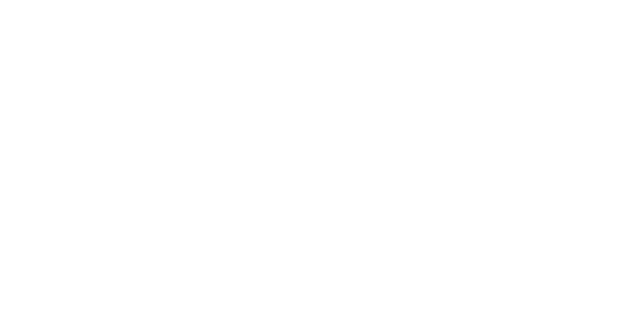
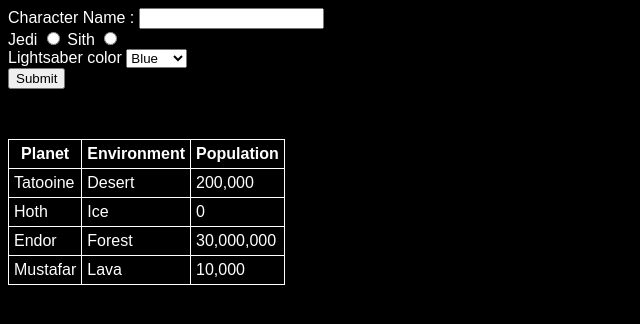
Before and after one commit to munkhbold88d/w2-assesment-2, a website: page src/index.html in a window 1280 px wide. Shown: the whole page, without its empty margins (0-640 px from the left). Drawn offline with Linux system fonts and the light colour scheme.

Commit message:
wb-assesment-2-half

```diff
--- a/src/index.html
+++ b/src/index.html
@@ -7,5 +7,82 @@
     <link rel="stylesheet" href="styles.css" />
   </head>
 
-  <body></body>
+  <body>
+    <header>
+
+      <label for="characterName">Character Name :</label>
+      <input type="text" name = "Warrior">
+      <div></div>
+
+      <span>Jedi</span>
+      <input type="radio" name="Character">
+      <span>Sith</span>
+      <input type="radio" name="Character">
+      <div></div>
+
+      <label for="LightSaber">Lightsaber color</label>
+      <select>
+        <option value="Sabercolor">Blue</option>
+        <option value="Sabercolor">Green</option>
+        <option value="Sabercolor">Red</option>
+        <option value="Sabercolor">Purple</option>
+      </select>
+      <div></div>
+
+      <button>Submit</button>
+      <div></div>
+
+      <table>
+
+        <thead>
+          <tr>
+            <th>Planet</th>
+            <th>Environment</th>
+            <th>Population</th>
+          </tr>
+        </thead>
+
+        <body>
+          <tr>
+            <td>Tatooine</td>
+            <td>Desert</td>
+            <td>200,000</td>
+          </tr>
+          <tr>
+            <td>Hoth</td>
+            <td>Ice</td>
+            <td>0</td>
+          </tr>
+          <tr>
+            <td>Endor</td>
+            <td>Forest</td>
+            <td>30,000,000</td>
+          </tr>
+          <tr>
+            <td>Mustafar</td>
+            <td>Lava</td>
+            <td>10,000</td>
+          </tr>
+        </body>
+
+        <style>
+         body {
+          background-color: black;
+          color: white;
+          font-family: sans-serif;
+          }
+          table {
+            border-collapse: collapse;
+            margin-top: 50px;
+            border: 1px solid white;
+          }
+          table, th, td {
+            border: 1px, solid white;
+            padding: 5px;
+          }
+        </style>
+
+      </table>
+    </header>
+  </body>
 </html>
```
Also changed, not shown: src/arrow-fns.js (+26 -5 lines), src/objects.js (+16 -3 lines), src/styles.css (line endings or trailing spaces).
